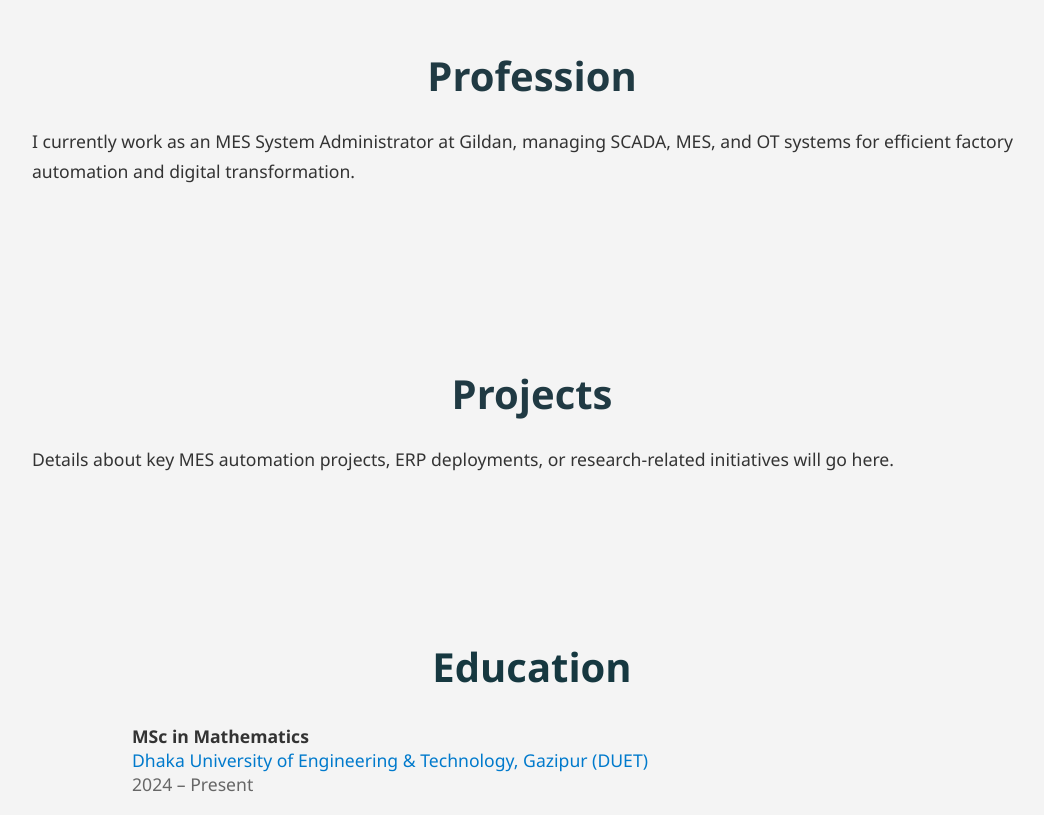
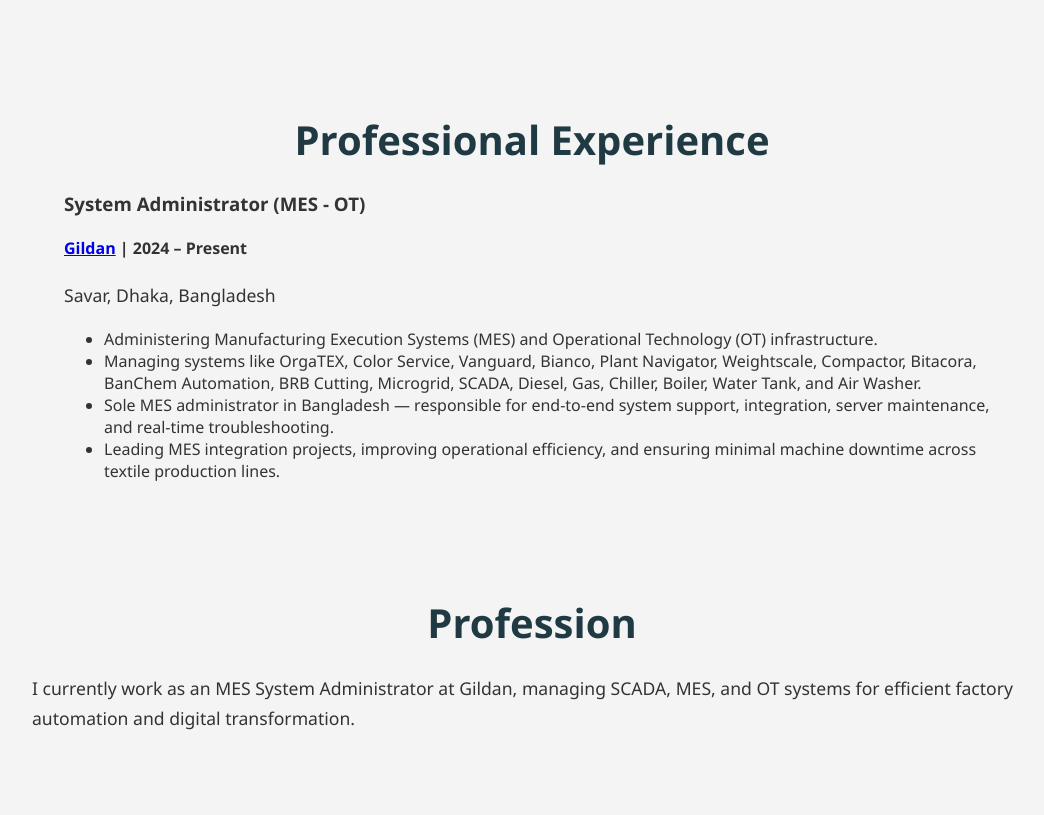
Before and after one commit to mitul-abid/mitul-abid.github.io, a plain HTML site: page index.html in a window 1280 px wide. Shown: the part 1143-1958 px from the top of the page, without its empty margins (108-1152 px from the left). Drawn offline with Linux system fonts and the light colour scheme.

Commit message:
Update index.html

```diff
--- a/index.html
+++ b/index.html
@@ -80,6 +80,26 @@
 
 
   <section id="profession">
+
+    <section id="experience" class="section">
+  <h2 class="section-title">Professional Experience</h2>
+
+  <div class="experience-item">
+    <h3 class="job-title">System Administrator (MES - OT)</h3>
+    <h4 class="company">
+      <a href="https://www.gildancorp.com/" target="_blank" rel="noopener noreferrer">Gildan</a>
+      <span class="duration">| 2024 – Present</span>
+    </h4>
+    <p class="location">Savar, Dhaka, Bangladesh</p>
+    <ul class="job-description">
+      <li>Administering Manufacturing Execution Systems (MES) and Operational Technology (OT) infrastructure.</li>
+      <li>Managing systems like OrgaTEX, Color Service, Vanguard, Bianco, Plant Navigator, Weightscale, Compactor, Bitacora, BanChem Automation, BRB Cutting, Microgrid, SCADA, Diesel, Gas, Chiller, Boiler, Water Tank, and Air Washer.</li>
+      <li>Sole MES administrator in Bangladesh — responsible for end-to-end system support, integration, server maintenance, and real-time troubleshooting.</li>
+      <li>Leading MES integration projects, improving operational efficiency, and ensuring minimal machine downtime across textile production lines.</li>
+    </ul>
+  </div>
+</section>
+
     <h2>Profession</h2>
     <p>I currently work as an MES System Administrator at Gildan, managing SCADA, MES, and OT systems for efficient factory automation and digital transformation.</p>
   </section>
```
